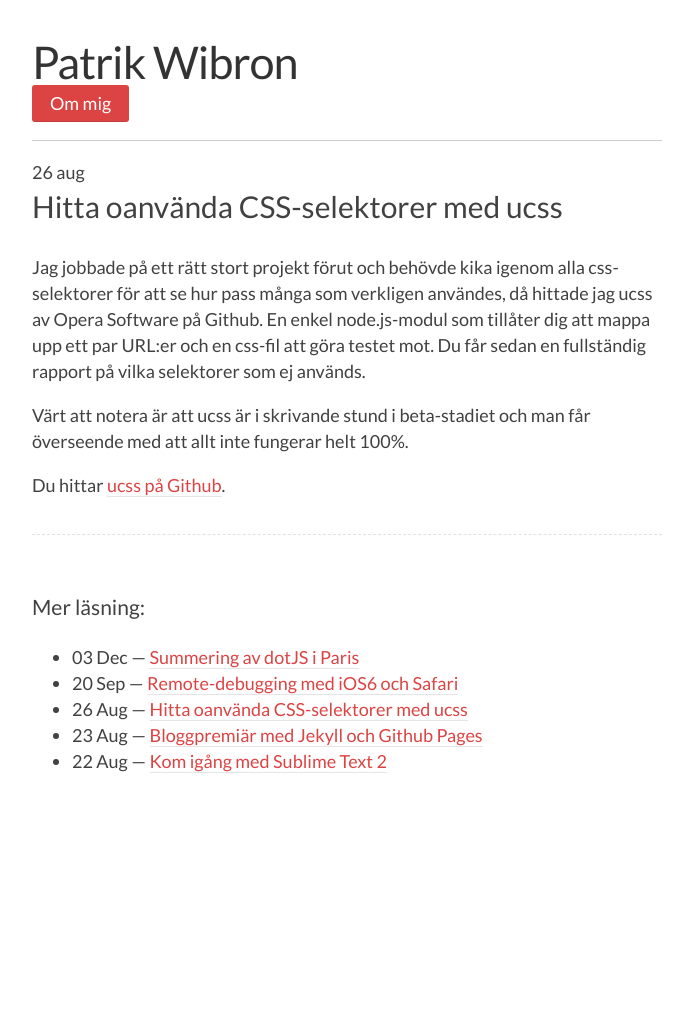
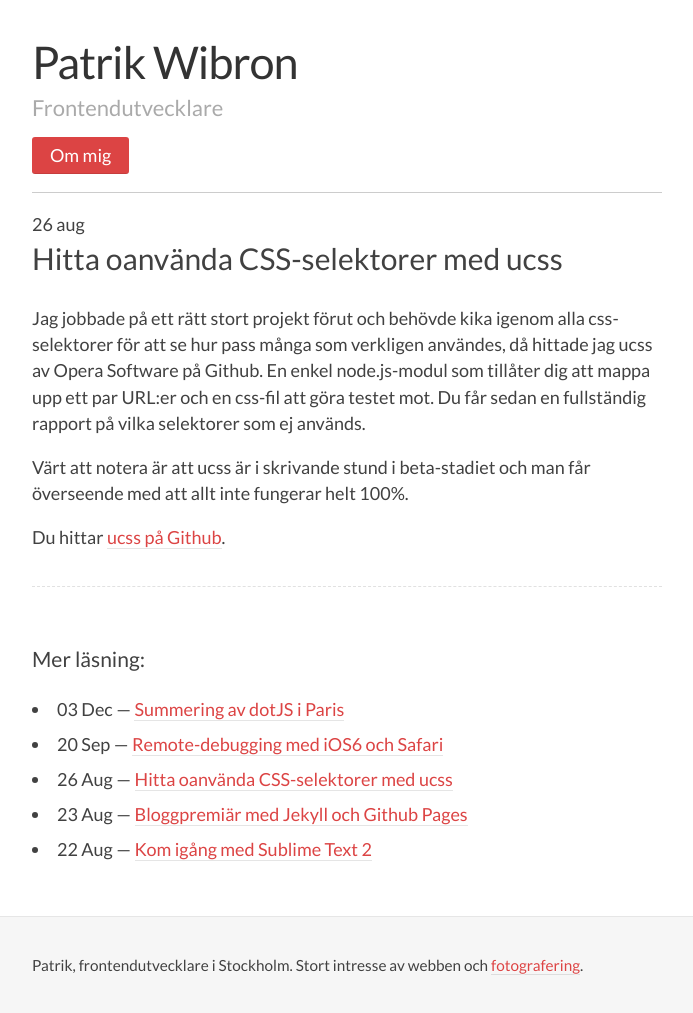
Before and after one commit to wibron/wibron.github.com, a Jekyll site: the page built from _posts/2012-08-26-hitta-oanvanda-css-selektorer.md, in a window 1280 px wide. Shown: the whole page, without its empty margins (293-986 px from the left). Built offline with Jekyll 4.4.1, drawn with Linux system fonts in a browser that asks for light colours; comment, search, counter and statistics services are not loaded; before the commit the page ends 900 px from its top, so only the background shows below that.

Commit message:
CLRF and template changes

```diff
--- a/_layouts/default.html
+++ b/_layouts/default.html
@@ -17,7 +17,7 @@
         {% if page.image %}<meta name="og:image" content="{{ site.url }}{{ page.image }}">{% endif %}
 
         <link rel="stylesheet" href="/css/main.css">
-        <link rel="icon" type="image/x-icon" href="/favicon.gif">
+        <link rel="icon" type="image/x-icon" href="/favicon.png">
 
         <link rel="alternate" type="application/rss+xml" href="/rss.xml" title="Bloggposter">
 
@@ -32,6 +32,7 @@
 
         <hgroup>
             <h1><a href="/">Patrik Wibron</a></h1>
+            <h2>Frontendutvecklare</h2>
         </hgroup>
 
         <nav>
@@ -46,6 +47,14 @@
         {{ content }}
     </div>
 
+    <footer class="sitefooter">
+        <div>
+            <p>
+                Patrik, frontendutvecklare i Stockholm. Stort intresse av webben och <a href="http://flickr.com/wibron">fotografering</a>.
+            </p>
+        </div>
+    </footer>
+
     <script>
         var _gaq=[['_setAccount','UA-9054258-1'],['_trackPageview']];
         (function(d,t){var g=d.createElement(t),s=d.getElementsByTagName(t)[0];
@@ -53,9 +62,6 @@
         s.parentNode.insertBefore(g,s)}(document,'script'));
     </script>
     <script src="/js/highlight.pack.js"></script>
-    <script>
-    hljs.initHighlightingOnLoad();
-    </script>
-
+    <script>hljs.initHighlightingOnLoad();</script>
     </body>
 </html>
--- a/_layouts/post.html
+++ b/_layouts/post.html
@@ -25,7 +25,7 @@ layout: default
 
 <h3>Mer läsning: </h3>
 
-<ul>
+<ul class="related">
 {% for post in site.posts  %}
 <li>{{ post.date | date:'%d %b' }} &mdash; <a href="{{post.url}}">{{post.title}}</a></li>
 {% endfor %}
```
